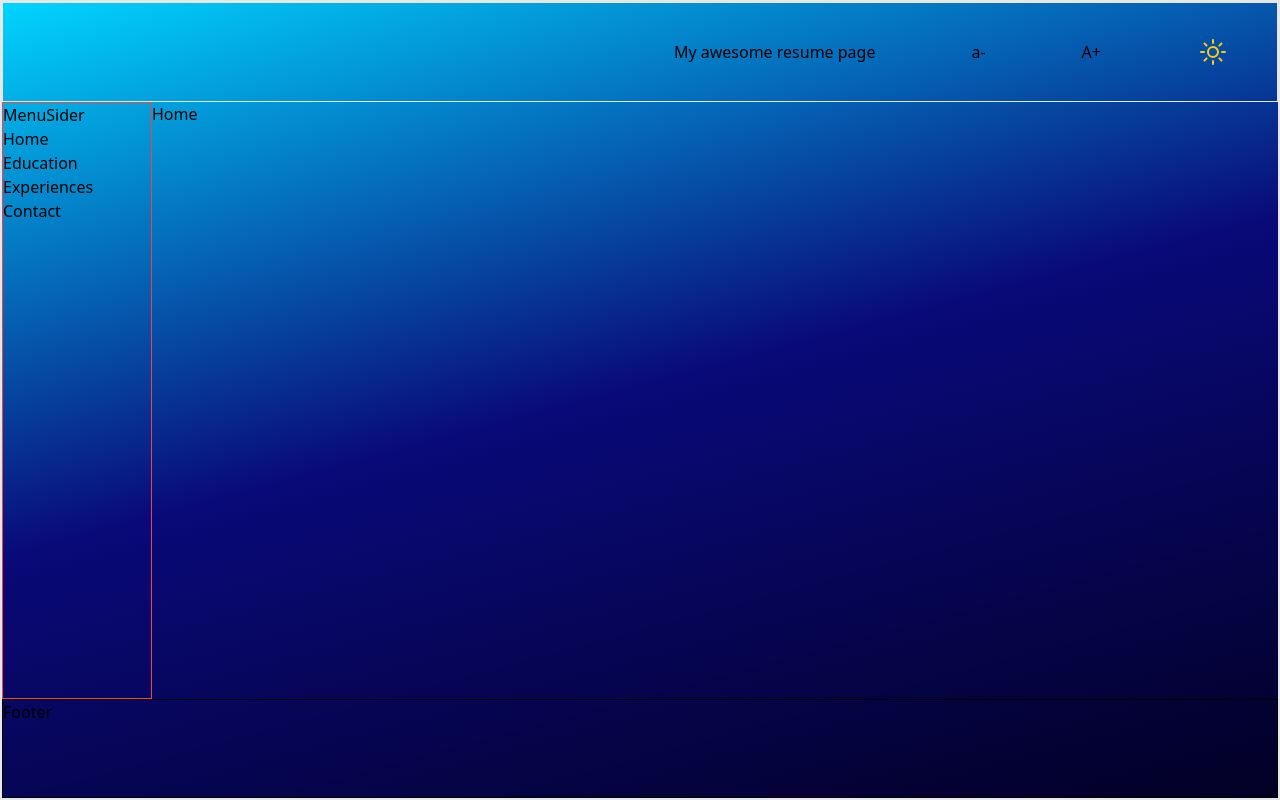
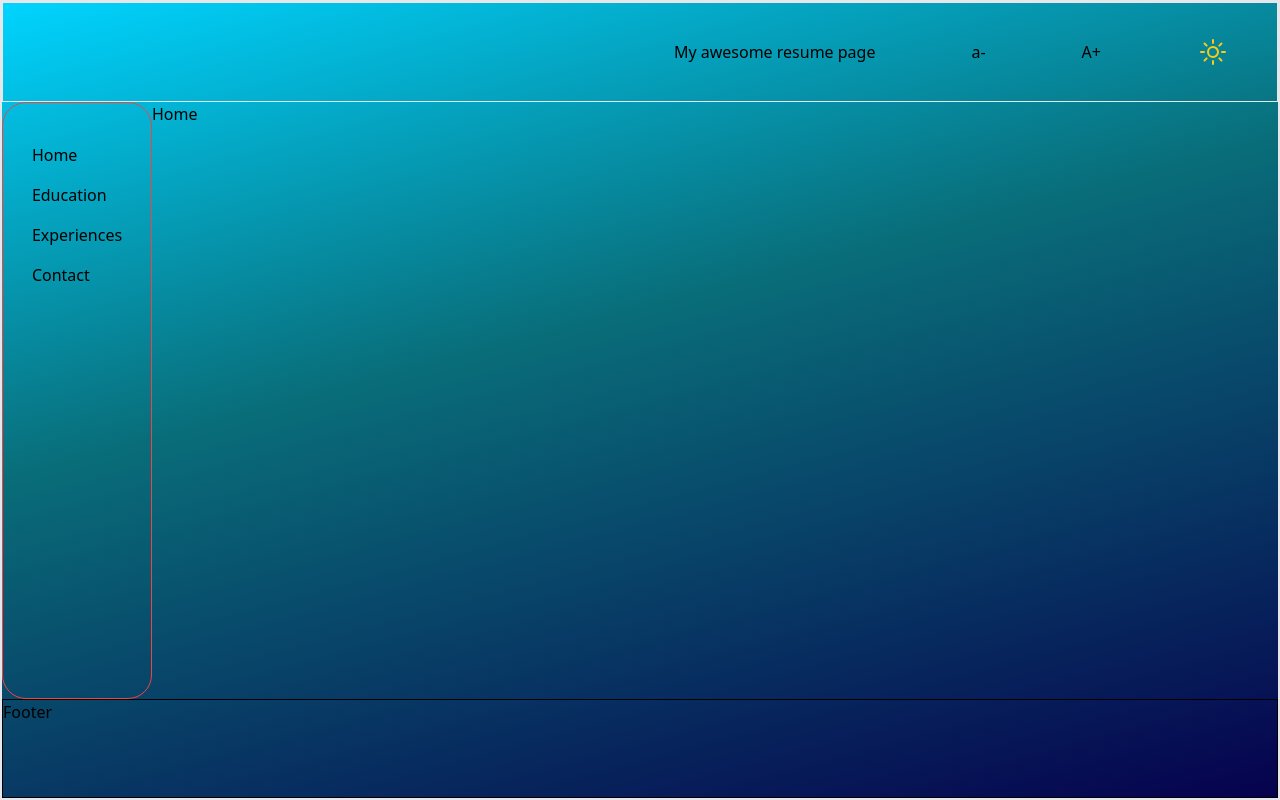
Before and after one commit to henrique-hartwig/my-page, a React (Vite) app: page / in a window 1280 px wide. Built offline with nearby package versions, Linux system fonts and the light colour scheme.

Commit message:
feat: changes in CSS

```diff
--- a/src/App.css
+++ b/src/App.css
@@ -5,7 +5,7 @@
 .page {
   display: grid;
   height: 100vh;
-  background: linear-gradient(345deg, rgba(2,0,36,1) 0%, rgba(9,9,121,1) 51%, rgba(0,212,255,1) 100%);
+  background: linear-gradient(345deg, rgba(6,1,78,1) 0%, rgba(9,109,121,1) 58%, rgba(0,212,255,1) 100%);
   grid-template-columns: 150px 1fr;
   grid-template-rows: 1fr 6fr 1fr;
   grid-template-areas:
--- a/src/components/MenuSider.tsx
+++ b/src/components/MenuSider.tsx
@@ -4,9 +4,8 @@ const MenuSider = () => {
   const navigate = useNavigate()
 
   return (
-    <div className="aside border border-red-500">
-      MenuSider
-      <ul>
+    <div className="aside border px-2 border-red-500 py-10 rounded-3xl flex items-start justify-center">
+      <ul className="flex flex-col gap-4 hover:cursor-pointer hover:border">
         <li onClick={() => navigate("/")}>Home</li>
         <li onClick={() => navigate("/education")}>Education</li>
         <li onClick={() => navigate("/experiences")}>Experiences</li>
--- a/src/output.css
+++ b/src/output.css
@@ -574,6 +574,14 @@ video {
   width: 100%;
 }
 
+.flex-col {
+  flex-direction: column;
+}
+
+.items-start {
+  align-items: flex-start;
+}
+
 .items-center {
   align-items: center;
 }
@@ -582,8 +590,36 @@ video {
   justify-content: flex-end;
 }
 
+.justify-center {
+  justify-content: center;
+}
+
 .gap-24 {
   gap: 6rem;
+}
+
+.gap-2 {
+  gap: 0.5rem;
+}
+
+.gap-4 {
+  gap: 1rem;
+}
+
+.gap-0 {
+  gap: 0px;
+}
+
+.rounded-lg {
+  border-radius: 0.5rem;
+}
+
+.rounded-xl {
+  border-radius: 0.75rem;
+}
+
+.rounded-3xl {
+  border-radius: 1.5rem;
 }
 
 .border {
@@ -613,8 +649,26 @@ video {
   padding-right: 3rem;
 }
 
+.px-2 {
+  padding-left: 0.5rem;
+  padding-right: 0.5rem;
+}
+
+.py-10 {
+  padding-top: 2.5rem;
+  padding-bottom: 2.5rem;
+}
+
 :root {
   background-color: #28407d;
   margin: 0;
   padding: 0;
 }
+
+.hover\:cursor-pointer:hover {
+  cursor: pointer;
+}
+
+.hover\:border:hover {
+  border-width: 1px;
+}
```
